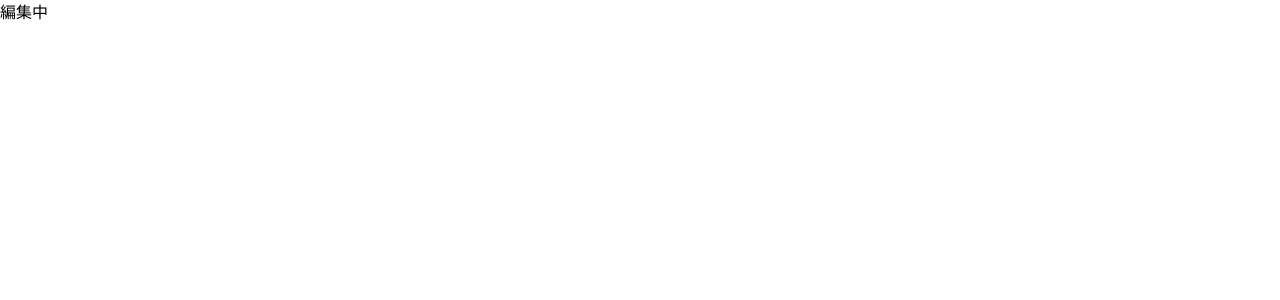
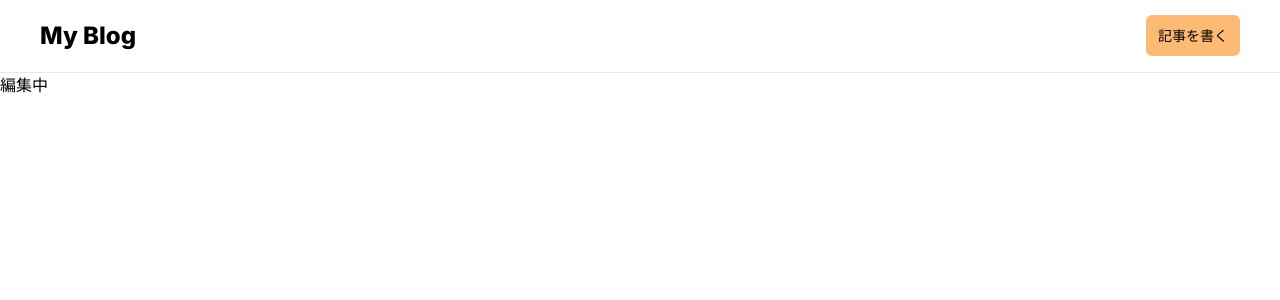
Before and after one commit to TakanariShimbo/sample-nextjs-blog, a Next.js app: page / in a window 1280 px wide. Shown: the top 300 px of the page. Built offline with nearby package versions, Linux system fonts and the light colour scheme.

Commit message:
add header

```diff
--- /dev/null
+++ b/src/app/Header.tsx
@@ -0,0 +1,21 @@
+import Link from 'next/link';
+import React from 'react'
+
+const Header = () => {
+  return (
+		<header className="py-5 px-10 border-b flex justify-between items-center">
+			<div>
+				<h1 className="text-2xl font-extrabold">
+					<Link href="/">My Blog</Link>
+				</h1>
+			</div>
+			<div>
+				<nav className="text-sm font-medium">
+					<Link href="/artivles/new" className="bg-orange-300 px-3 py-3 rounded-md">記事を書く</Link>
+				</nav>
+			</div>
+		</header>
+  );
+};
+
+export default Header
--- a/src/app/layout.tsx
+++ b/src/app/layout.tsx
@@ -1,6 +1,7 @@
 import type { Metadata } from "next";
 import { Inter } from "next/font/google";
 import "./globals.css";
+import Header from "./Header";
 
 const inter = Inter({ subsets: ["latin"] });
 
@@ -16,7 +17,10 @@
 }>) {
   return (
     <html lang="ja">
-      <body className={inter.className}>{children}</body>
+      <body className={inter.className}>
+        <Header/>
+        {children}
+      </body>
     </html>
   );
 }
```
